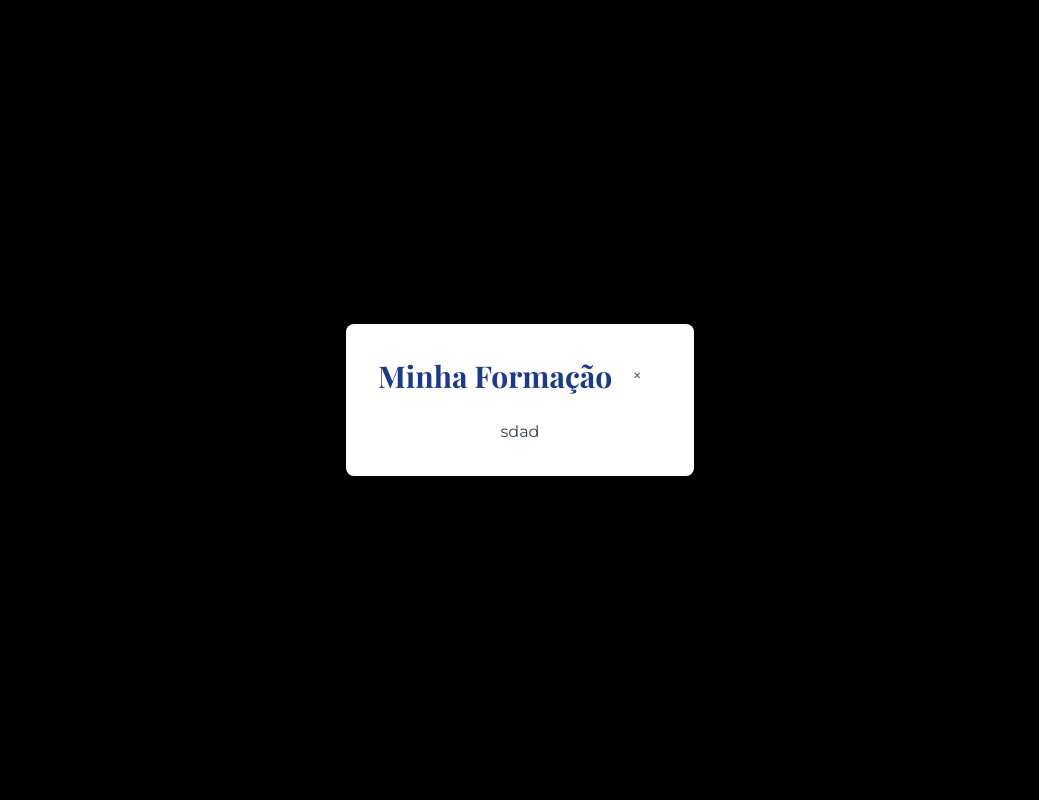
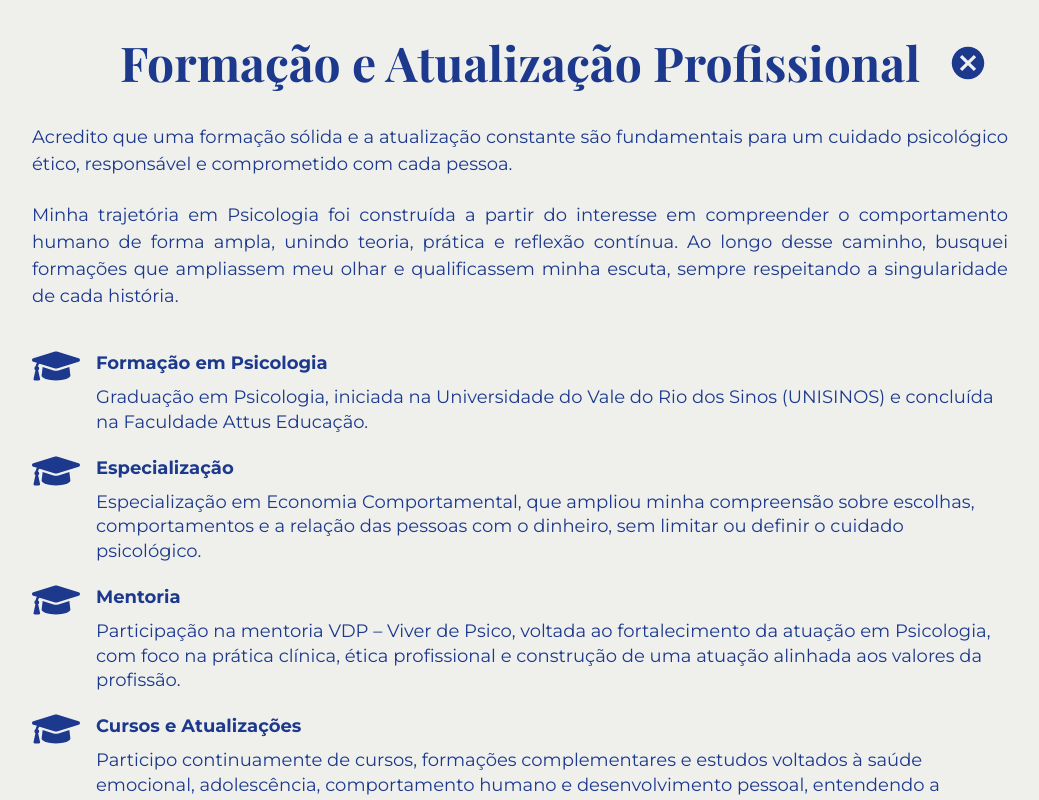
Before and after one commit to Lotar-lucas/client-website-psychology, a React (Vite) app: page / in a window 1280 px wide. Both pictures are taken after a click on the button "Minha Formação". Shown: the part 1163-1963 px from the top of the page, without its empty margins (120-1159 px from the left). Built offline with nearby package versions, Linux system fonts and the light colour scheme; the HTML template or start-up script is replaced by a standard one.

Commit message:
add modal formation

```diff
--- a/src/components/formationModal.tsx
+++ b/src/components/formationModal.tsx
@@ -1,3 +1,6 @@
+import { FaGraduationCap } from "react-icons/fa";
+import { IoMdCloseCircle } from "react-icons/io";
+
 interface ModalProps {
   isOpen: boolean;
   onClose: () => void;
@@ -8,25 +11,107 @@ const FormationModal = ({ isOpen, onClose }: ModalProps) => {
 
   return (
     <div
-      className="fixed inset-0 bg-black bg-opacity-50 flex items-center justify-center z-50 px-4"
-      onClick={onClose}
+      className="fixed inset-0 bg-[#eff0ec] z-50 overflow-y-auto w-full px-6 pb-8"
+      onClick={(e) => e.stopPropagation()}
     >
-      <div
-        className="bg-white rounded-lg p-8 max-w-2xl max-h-[90vh] overflow-y-auto"
-        onClick={(e) => e.stopPropagation()}
-      >
-        <div className="flex justify-between items-center mb-6">
-          <h2 className="text-3xl font-serif font-bold text-blue-900">Minha Formação</h2>
+      <div className="flex flex-col items-center max-w-5xl mx-auto px-6 py-8">
+        <div className="relative w-full flex justify-center mb-8">
+          <h2 className="text-5xl font-serif font-bold text-blue-900 leading-tight text-center">
+            Formação e Atualização Profissional
+          </h2>
+
           <button
             onClick={onClose}
-            className="text-gray-500 hover:text-gray-700 text-3xl font-bold"
+            className="absolute right-0 top-0 text-blue-900 hover:text-blue-700 text-5xl font-bold leading-none"
           >
-            ×
+            <IoMdCloseCircle className="w-10 h-10" />
           </button>
         </div>
 
-        <div className="space-y-4 text-gray-700">
-          sdad
+        <div className="space-y-6 text-lg text-justify text-blue-900 max-w-7xl leading-normal">
+          <p>
+            Acredito que uma formação sólida e a atualização constante são fundamentais para um
+            cuidado psicológico ético, responsável e comprometido com cada pessoa.
+          </p>
+
+          <p>
+            Minha trajetória em Psicologia foi construída a partir do interesse em compreender o
+            comportamento humano de forma ampla, unindo teoria, prática e reflexão contínua. Ao longo
+            desse caminho, busquei formações que ampliassem meu olhar e qualificassem minha escuta,
+            sempre respeitando a singularidade de cada história.
+          </p>
+
+          <div className="space-y-3 mt-8">
+            <div className="flex gap-4">
+              <div className="shrink-0">
+                <FaGraduationCap className="w-12 h-12 text-blue-900" />
+              </div>
+
+              <div className="pt-2">
+                <h3 className="font-bold text-blue-900 mb-2">Formação em Psicologia</h3>
+
+                <p className="text-lg text-left text-blue-900 leading-snug">
+                  Graduação em Psicologia, iniciada na Universidade do Vale do Rio dos Sinos
+                  (UNISINOS) e concluída na Faculdade Attus Educação.
+                </p>
+              </div>
+            </div>
+
+            <div className="flex gap-4">
+              <div className="shrink-0">
+                <FaGraduationCap className="w-12 h-12 text-blue-900" />
+              </div>
+
+              <div className="pt-2">
+                <h3 className="font-bold text-blue-900 mb-2">Especialização</h3>
+
+                <p className="text-lg text-left text-blue-900 leading-snug">
+                  Especialização em Economia Comportamental, que ampliou minha compreensão
+                  sobre escolhas, comportamentos e a relação das pessoas com o dinheiro, sem limitar
+                  ou definir o cuidado psicológico.
+                </p>
+              </div>
+            </div>
+
+            <div className="flex gap-4">
+              <div className="shrink-0">
+                <FaGraduationCap className="w-12 h-12 text-blue-900" />
+              </div>
+
+              <div className="pt-2">
+                <h3 className="font-bold text-blue-900 mb-2">Mentoria</h3>
+
+                <p className="text-lg text-left text-blue-900 leading-snug">
+                  Participação na mentoria VDP – Viver de Psico, voltada ao fortalecimento da atuação
+                  em Psicologia, com foco na prática clínica, ética profissional e construção de uma
+                  atuação alinhada aos valores da profissão.
+                </p>
+              </div>
+            </div>
+
+            <div className="flex gap-4">
+              <div className="shrink-0">
+                <FaGraduationCap className="w-12 h-12 text-blue-900" />
+              </div>
+
+              <div className="pt-2">
+                <h3 className="font-bold text-blue-900 mb-2">Cursos e Atualizações</h3>
+
+                <p className="text-lg text-left text-blue-900 leading-snug">
+                  Participo continuamente de cursos, formações complementares e estudos voltados
+                  à saúde emocional, adolescência, comportamento humano e desenvolvimento
+                  pessoal, entendendo a Psicologia como um campo em constante construção.
+                </p>
+              </div>
+            </div>
+          </div>
+
+          <div className="py-4 px-8 mt-2">
+            <p className="text-lg font-bold text-center text-[#ebc363]">
+              Toda essa trajetória sustenta minha atuação clínica, guiada pela ética, pelo compromisso
+              com o sigilo e pelo cuidado em oferecer um espaço seguro, humano e responsável.
+            </p>
+          </div>
         </div>
       </div>
     </div>
--- a/src/components/process.tsx
+++ b/src/components/process.tsx
@@ -8,7 +8,7 @@ const Process = () => {
   return (
     <section
       id="psychotherapy"
-      className="flex  flex-col justify-center bg-[#9db6cc] w-full px-6 py-8"
+      className="flex flex-col justify-center bg-[#9db6cc] w-full px-6 py-8"
     >
       <div className="flex justify-around items-center max-w-6xl mx-auto px-6 py-8">
         <div className="flex flex-col justify-center items-center gap-8 w-full" data-aos="fade-up">
@@ -18,7 +18,7 @@ const Process = () => {
             Como funciona a psicoterapia
           </h2>
 
-          <p className=" text-lg text-justify text-blue-900 max-w-4xl leading-normal">
+          <p className="text-lg text-justify text-blue-900 max-w-4xl leading-normal">
             A psicoterapia é um espaço de cuidado, reflexão e transformação. Não se trata de dar conselhos
             ou soluções prontas, mas de criar condições para que você possa compreender suas questões,
             desenvolver recursos internos e construir caminhos saudáveis e autênticos.
```
